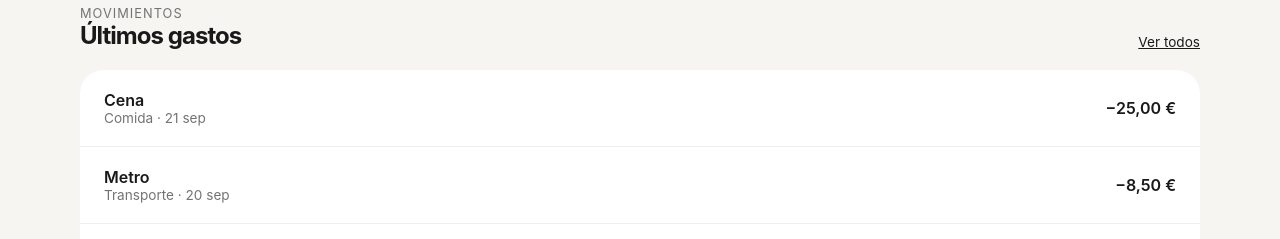
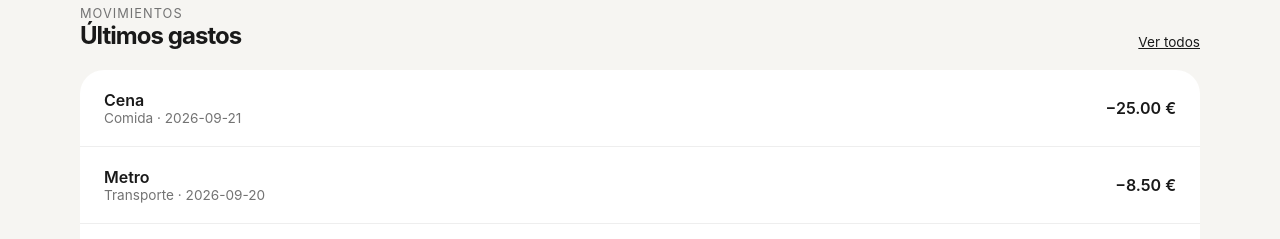
Before and after one commit to Mari2navarro/calderilla, a React (Vite) app: page / in a window 1280 px wide. Shown: the part 713-952 px from the top of the page. Built offline with nearby package versions, Linux system fonts and the light colour scheme.

Commit message:
feat: render expenses from data

```diff
--- a/src/App.jsx
+++ b/src/App.jsx
@@ -1,4 +1,5 @@
 import './App.css';
+import expenses from './data/expenses';
 
 function App() {
   return (
@@ -52,33 +53,23 @@ function App() {
   </div>
 
   <div className="expenses__list">
-    <article className="expense">
+  {expenses.map((expense) => (
+    <article className="expense" key={expense.id}>
       <div className="expense__info">
-        <p className="expense__name">Cena</p>
-        <p className="expense__category">Comida · 21 sep</p>
+        <p className="expense__name">{expense.description}</p>
+
+        <p className="expense__category">
+          {expense.category} · {expense.date}
+        </p>
       </div>
 
-      <p className="expense__amount">−25,00 €</p>
+      <p className="expense__amount">
+        −{expense.amount.toFixed(2)} €
+      </p>
     </article>
+  ))}
+</div>
 
-    <article className="expense">
-      <div className="expense__info">
-        <p className="expense__name">Metro</p>
-        <p className="expense__category">Transporte · 20 sep</p>
-      </div>
-
-      <p className="expense__amount">−8,50 €</p>
-    </article>
-
-    <article className="expense">
-      <div className="expense__info">
-        <p className="expense__name">Camiseta</p>
-        <p className="expense__category">Compras · 19 sep</p>
-      </div>
-
-      <p className="expense__amount">−32,00 €</p>
-    </article>
-  </div>
 </section>
       </section>
     </main>
--- /dev/null
+++ b/src/data/expenses.js
@@ -0,0 +1,25 @@
+const expenses = [
+  {
+    id: 1,
+    description: "Cena",
+    amount: 25,
+    category: "Comida",
+    date: "2026-09-21",
+  },
+  {
+    id: 2,
+    description: "Metro",
+    amount: 8.5,
+    category: "Transporte",
+    date: "2026-09-20",
+  },
+  {
+    id: 3,
+    description: "Camiseta",
+    amount: 32,
+    category: "Compras",
+    date: "2026-09-19",
+  },
+];
+
+export default expenses;
```
